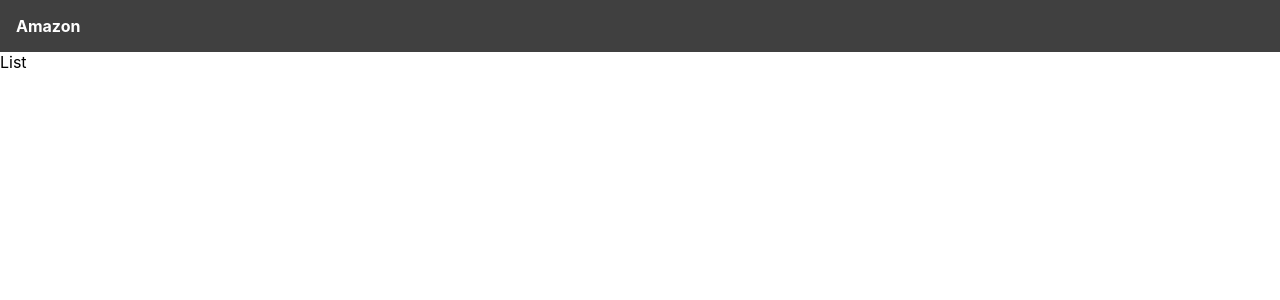
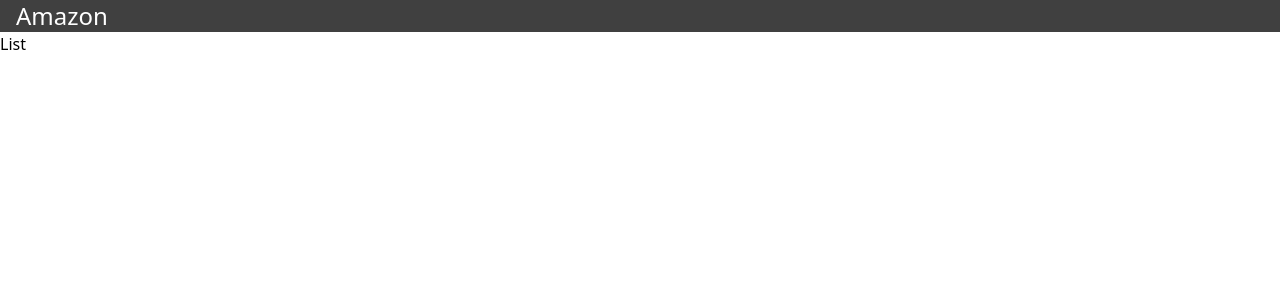
Before and after one commit to himal999/eCommerceApp, a React (Create React App) app in the folder frontend/: page / in a window 1280 px wide. Shown: the top 300 px of the page. Built offline with nearby package versions, Linux system fonts and the light colour scheme.

Commit message:
tailwind css init

```diff
--- a/frontend/package.json
+++ b/frontend/package.json
@@ -34,5 +34,10 @@
       "last 1 firefox version",
       "last 1 safari version"
     ]
+  },
+  "devDependencies": {
+    "autoprefixer": "^10.4.8",
+    "postcss": "^8.4.16",
+    "tailwindcss": "^3.1.8"
   }
 }
--- /dev/null
+++ b/frontend/postcss.config.js
@@ -0,0 +1,6 @@
+module.exports = {
+  plugins: {
+    tailwindcss: {},
+    autoprefixer: {},
+  },
+}
--- a/frontend/src/App.js
+++ b/frontend/src/App.js
@@ -1,7 +1,7 @@
 function App() {
   return (
     <div>
-      <header>
+      <header className="bg-dark_1">
         <a href="/">Amazon</a>
       </header>
       <main>List</main>
--- a/frontend/src/index.css
+++ b/frontend/src/index.css
@@ -1,18 +1,7 @@
-body {
-  margin: 0;
-  font-family: -apple-system, BlinkMacSystemFont, 'Segoe UI', 'Roboto', 'Oxygen',
-    'Ubuntu', 'Cantarell', 'Fira Sans', 'Droid Sans', 'Helvetica Neue',
-    sans-serif;
-  -webkit-font-smoothing: antialiased;
-  -moz-osx-font-smoothing: grayscale;
+@tailwind base;
+@tailwind components;
+@tailwind utilities;
+
+header a {
+  @apply text-white p-4 text-2xl;
 }
-
-header {
-  background-color: #404040;
-  padding: 1rem;
-}
-header a {
-  color: #ffff;
-  font-weight: bold;
-  text-decoration: none;
-}
--- a/frontend/src/index.js
+++ b/frontend/src/index.js
@@ -11,7 +11,4 @@ root.render(
   </React.StrictMode>
 );
 
-// If you want to start measuring performance in your app, pass a function
-// to log results (for example: reportWebVitals(console.log))
-// or send to an analytics endpoint. Learn more: https://bit.ly/CRA-vitals
 reportWebVitals();
--- /dev/null
+++ b/frontend/tailwind.config.js
@@ -0,0 +1,12 @@
+/** @type {import('tailwindcss').Config} */
+module.exports = {
+  content: ['./src/**/*.{js,jsx,ts,tsx}'],
+  theme: {
+    extend: {
+      colors: {
+        dark_1: '#404040',
+      },
+    },
+  },
+  plugins: [],
+};
```
Also changed, not shown: 1 other file (tests, documents, lock files or other folders).
